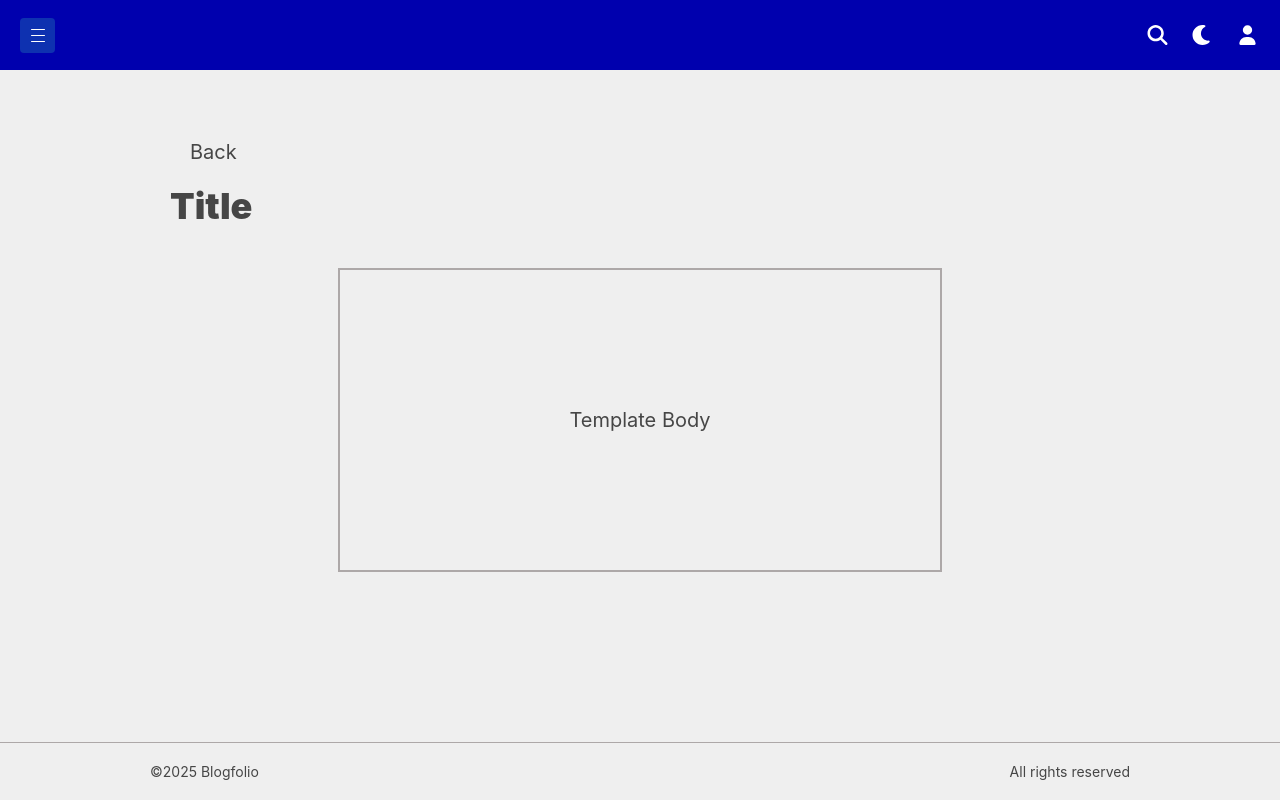
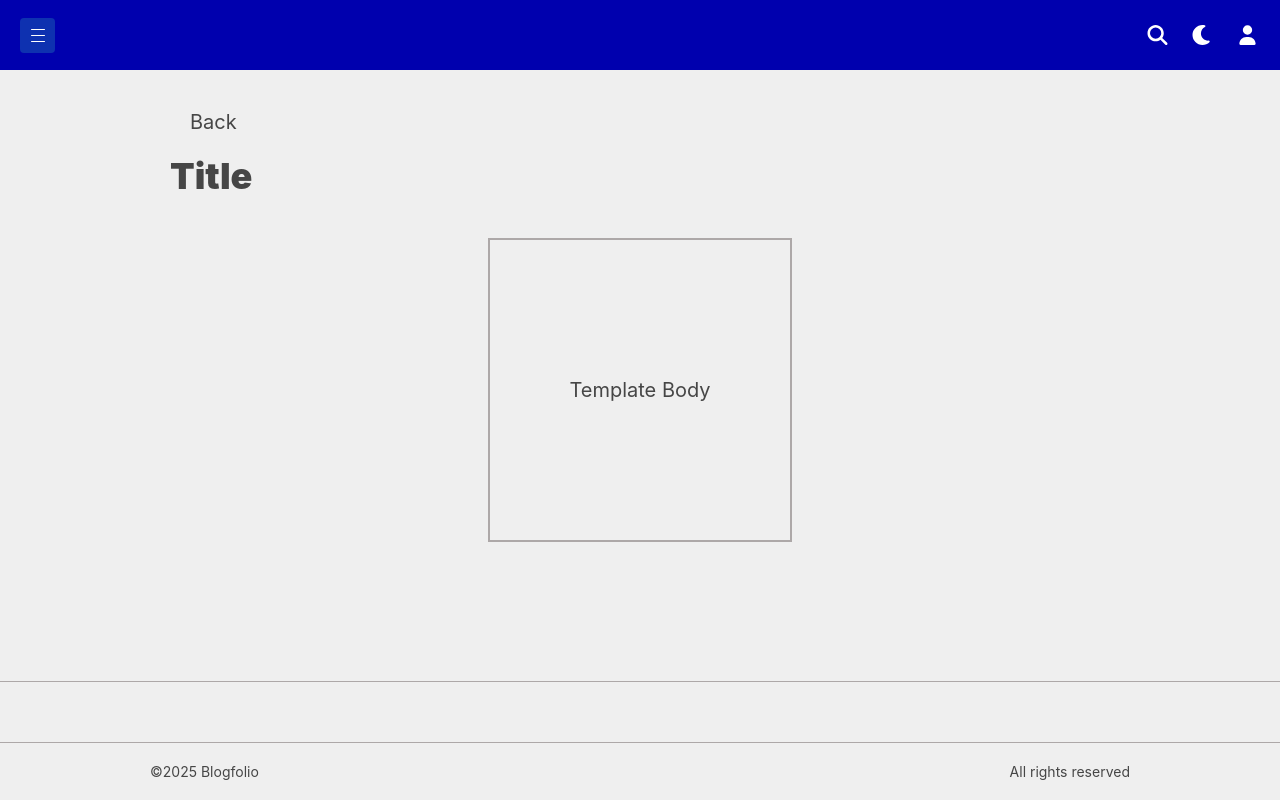
Before and after one commit to martasusenkova/BLOGFOLIO, a React (Create React App) app: page / in a window 1280 px wide. Built offline with nearby package versions, Linux system fonts and the light colour scheme.

Commit message:
fix footer (add another container with border)

```diff
--- a/src/components/Components/Pagination/Pagination.tsx
+++ b/src/components/Components/Pagination/Pagination.tsx
@@ -38,7 +38,6 @@ const Pagination: FC<PaginationProps> = ({
         </PageNumber>
       );
       if (startPage > 2) {
-        // Исправлена логика для многоточия
         pageNumbers.push(<Ellipsis key="ellipsis-start">...</Ellipsis>);
       }
     }
--- a/src/components/Pages/FormTemplate.tsx
+++ b/src/components/Pages/FormTemplate.tsx
@@ -66,7 +66,10 @@ const FormTemplate: React.FC<PageProps> = ({
             totalPages={totalPages!}
             onPageChange={onPageChange!}
           />
-        )}
+        )}{' '}
+      </StyledFooter>
+      <StyledFooter $hasPagination={false}>
+        {' '}
         <FooterContent>
           <span>©2025 Blogfolio</span>
           <span>All rights reserved</span>
@@ -209,7 +212,6 @@ const ContentContainer = styled.div`
   align-items: center;
   justify-content: flex-start;
   color: ${({ theme }) => theme.text};
-
   @media (max-width: 480px) {
     align-items: flex-start;
   }
--- a/src/components/Pages/Template.tsx
+++ b/src/components/Pages/Template.tsx
@@ -19,7 +19,8 @@ export const ContentContainer = styled.div`
   justify-content: space-evenly;
   border: 2px solid ${({ theme }) => theme.cardBorder};
   height: 100px;
-  width: 600px;
+  width: 300px;
+  max-width: 600px;
   height: 300px;
   margin: 20px auto 100px;
   color: ${({ theme }) => theme.text};
```
